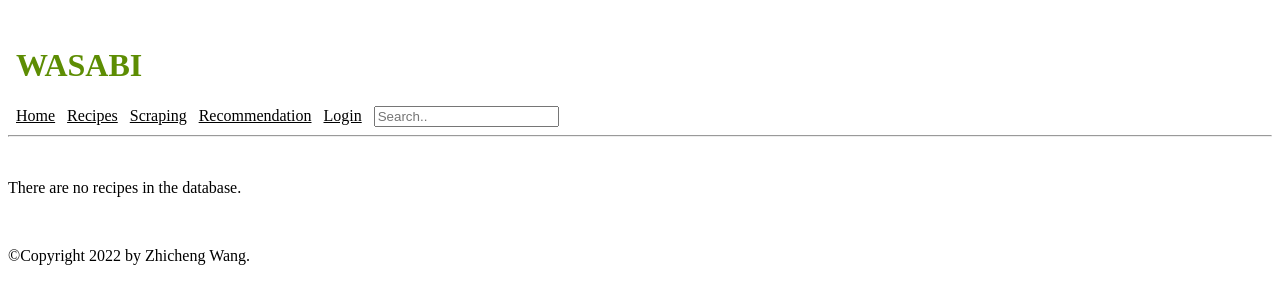
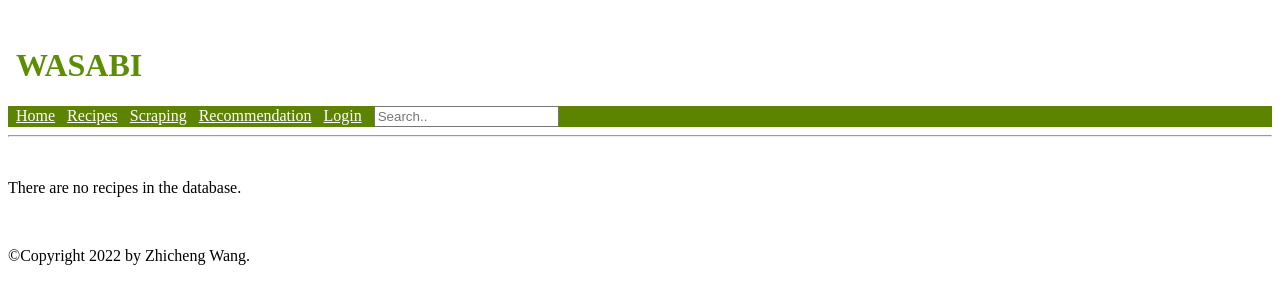
Before and after one commit to Dogecat0/Wasabi, a Django app: page /recipes/ in a window 1280 px wide. Shown: the top 304 px of the page. Run offline with Django 4.2, Linux system fonts and the light colour scheme; data that the repository does not hold is empty.

Commit message:
Reorganize top navbar and update css

```diff
--- a/static/css/styles.css
+++ b/static/css/styles.css
@@ -2,6 +2,10 @@ h1 {
     color: rgb(93, 141, 3);
   }
 
-a{
-    color:rgb(0, 0, 0)
+a.nav-link{
+    color:rgb(255, 255, 255)
 }
+
+a.user-authentication{
+  color:rgb(255, 255, 255)
+}
--- a/templates/base.html
+++ b/templates/base.html
@@ -14,18 +14,22 @@
       <h1>&nbsp;WASABI</h1>
     </header>
     {% block topnav %}
-    <nav>
-      &nbsp;&nbsp;<a href="{% url 'index' %}">Home</a>
-      &nbsp;&nbsp;<a href="{% url 'recipes' %}">Recipes</a>
-      &nbsp;&nbsp;<a href="{% url 'scraping' %}">Scraping</a>
-      &nbsp;&nbsp;<a href="">Recommendation</a>
-      {% if user.is_authenticated %}
-      &nbsp;&nbsp;&nbsp;&nbsp;&nbsp;User: {{ user.get_username }}
-      &nbsp;&nbsp;<a href="{% url 'logout' %}?next={{ request.path }}">Logout</a>
-      {% else %}
-      &nbsp;&nbsp;<a href="{% url 'login' %}?next={{ request.path }}">Login</a>
-      {% endif %}
-      &nbsp;&nbsp;<input type="text" placeholder="Search..">
+    <nav class="topnav" style="background-color: #5d8303;">
+      <div class="container-fluid">
+        <div class="navbar">
+          &nbsp;&nbsp;<a class="nav-link" href="{% url 'index' %}">Home</a>
+          &nbsp;&nbsp;<a class="nav-link" href="{% url 'recipes' %}">Recipes</a>
+          &nbsp;&nbsp;<a class="nav-link" href="{% url 'scraping' %}">Scraping</a>
+          &nbsp;&nbsp;<a class="nav-link" href="">Recommendation</a>
+          {% if user.is_authenticated %}
+          &nbsp;&nbsp;&nbsp;&nbsp;&nbsp;User: {{ user.get_username }}
+          &nbsp;&nbsp;<a class="user-authentication" href="{% url 'logout' %}?next={{ request.path }}">Logout</a>
+          {% else %}
+          &nbsp;&nbsp;<a class="user-authentication" href="{% url 'login' %}?next={{ request.path }}">Login</a>
+          {% endif %}
+          &nbsp;&nbsp;<input type="text" placeholder="Search..">
+        </div>
+      </div>
     </nav>
     {% endblock %}
     <hr>
```
